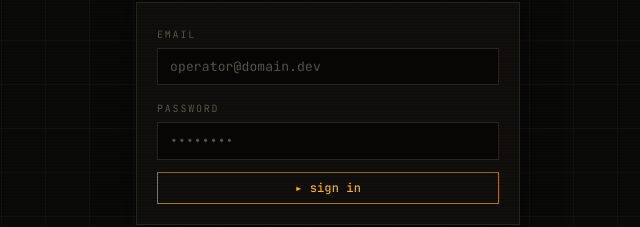
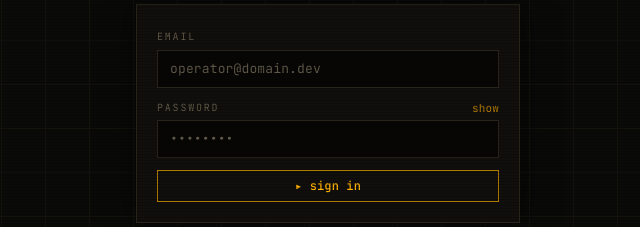
Before and after one commit to shettydev/o1prep, a Next.js app in the folder frontend/: page / in a window 1280 px wide. Shown: the part 312-539 px from the top of the page, without its empty margins (307-947 px from the left). Built offline with nearby package versions, Linux system fonts and the light colour scheme; no server answers.

Commit message:
feat: Add show/hide toggle to password field

```diff
--- a/frontend/src/components/AuthOverlay.tsx
+++ b/frontend/src/components/AuthOverlay.tsx
@@ -14,6 +14,7 @@ export function AuthOverlay() {
   const [mode, setMode] = useState<Mode>("login");
   const [email, setEmail] = useState("");
   const [password, setPassword] = useState("");
+  const [showPassword, setShowPassword] = useState(false);
   const [error, setError] = useState<string | null>(null);
   const [busy, setBusy] = useState(false);
 
@@ -70,9 +71,19 @@ export function AuthOverlay() {
           </label>
 
           <label className="block">
-            <span className="label">password</span>
+            <span className="flex items-center justify-between">
+              <span className="label">password</span>
+              <button
+                type="button"
+                onClick={() => setShowPassword((v) => !v)}
+                className="text-[11px] text-amber-dim underline-offset-2 hover:text-amber hover:underline cursor-pointer"
+                aria-pressed={showPassword}
+              >
+                {showPassword ? "hide" : "show"}
+              </button>
+            </span>
             <input
-              type="password"
+              type={showPassword ? "text" : "password"}
               value={password}
               onChange={(e) => setPassword(e.target.value)}
               autoComplete={mode === "login" ? "current-password" : "new-password"}
```
